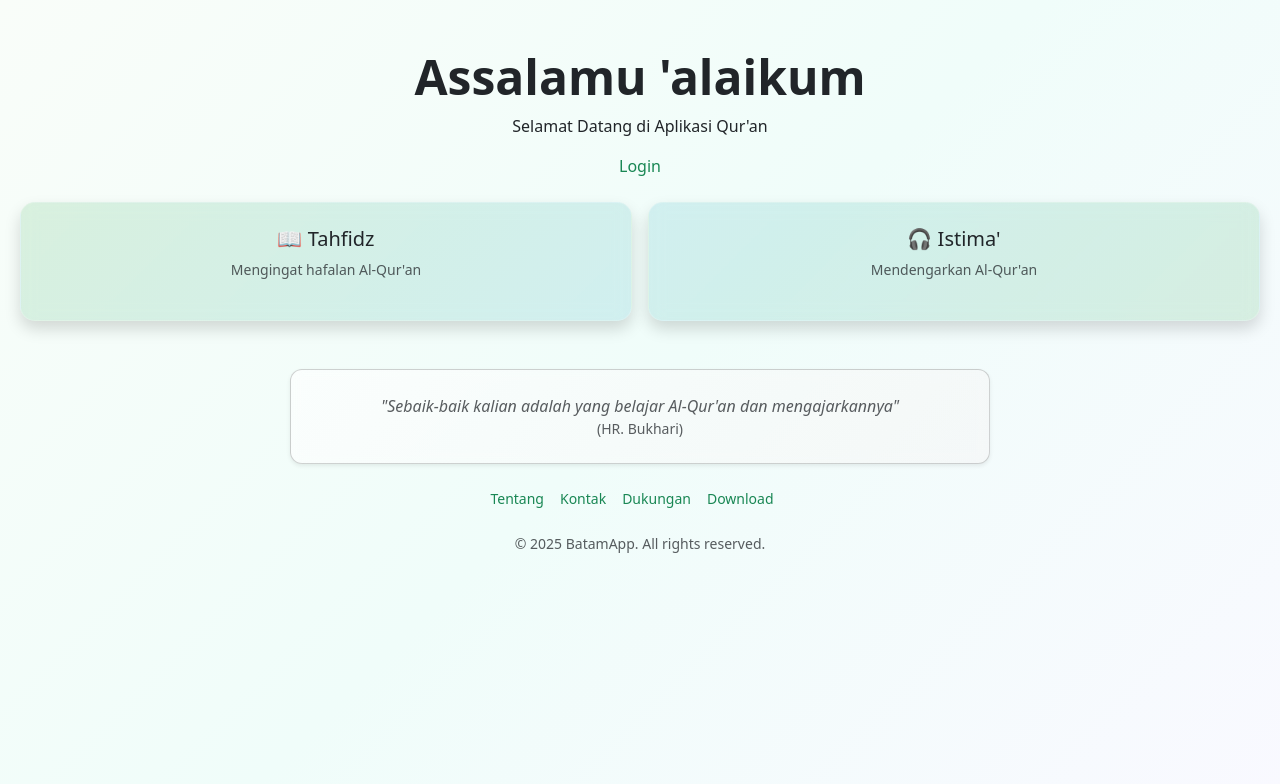
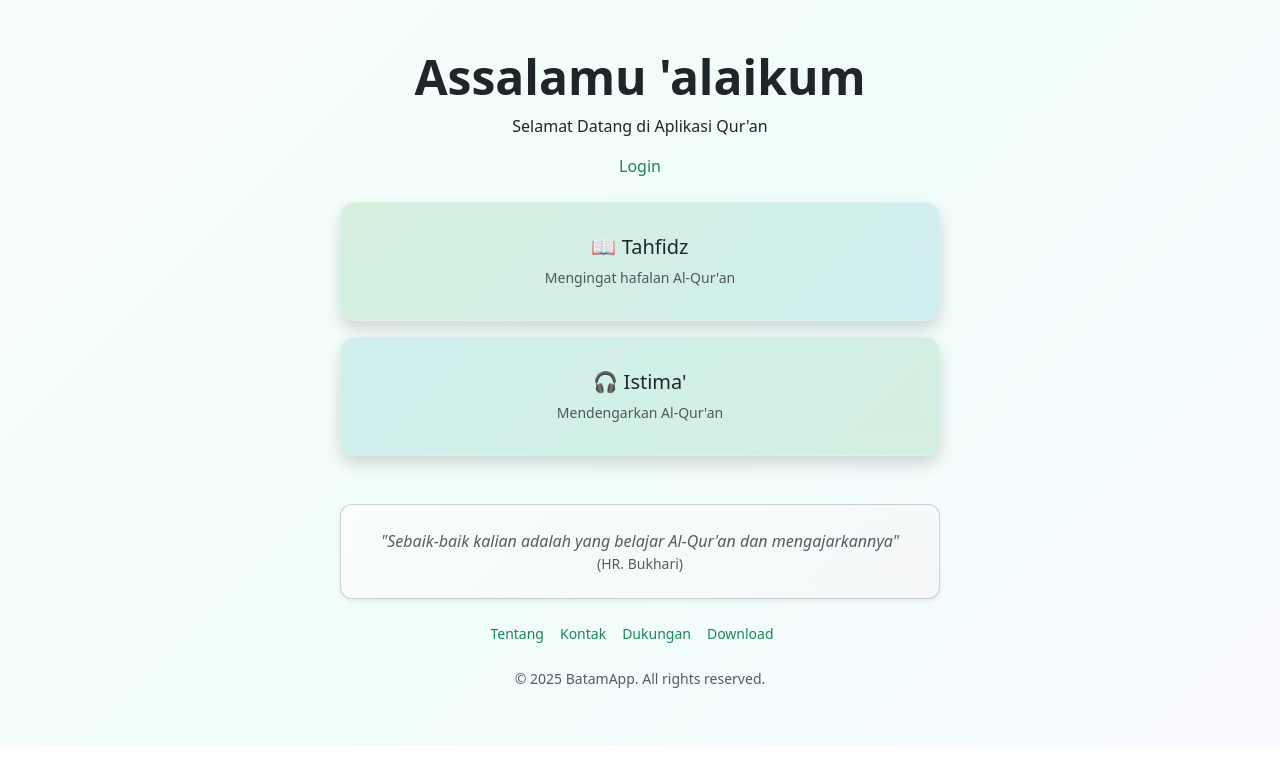
Before and after one commit to batamiharja-satria/tahfidz-vite, a React (Vite) app: page / in a window 1280 px wide. Shown: the top 784 px of the page. Built offline with nearby package versions, Linux system fonts and the light colour scheme.

Commit message:
memperbaiki ui beranda dekstop dan register nilai status

```diff
--- a/dev-dist/sw.js
+++ b/dev-dist/sw.js
@@ -82,7 +82,7 @@ define(['./workbox-ce4f0d5f'], (function (workbox) { 'use strict';
     "revision": "3ca0b8505b4bec776b69afdba2768812"
   }, {
     "url": "index.html",
-    "revision": "0.ngpa699mopo"
+    "revision": "0.d77cf5esmhg"
   }], {});
   workbox.cleanupOutdatedCaches();
   workbox.registerRoute(new workbox.NavigationRoute(workbox.createHandlerBoundToURL("index.html"), {
--- a/src/pages/Register.jsx
+++ b/src/pages/Register.jsx
@@ -1,7 +1,7 @@
 import React, { useState, useEffect } from "react";
 import { supabase } from "../services/supabase";
 import { Link, useNavigate, useLocation } from "react-router-dom";
-import { UserStorage } from "./app/utils/userStorage"; // ✅ IMPORT BARU
+import { UserStorage } from "./app/utils/userStorage";
 
 export default function Register() {
   const [email, setEmail] = useState("");
@@ -18,7 +18,6 @@ export default function Register() {
 
   useEffect(() => {
     const initializeDeviceUUID = async () => {
-      // ✅ GUNAKAN FUNGSI ASYNC KHUSUS
       const uuid = await UserStorage.getPersistentDeviceUUIDAsync();
       setDeviceUUID(uuid);
     };
@@ -65,28 +64,35 @@ export default function Register() {
       if (signUpError) throw signUpError;
 
       if (authData?.user) {
-        // ✅ PERBAIKAN FINAL: Insert baru dengan status default yang eksplisit
+        // ✅ PERBAIKAN: Gunakan JSON.stringify untuk memastikan format array lengkap
+        const correctStatus = JSON.stringify([false,false,false,false,false,false,false,true,true,true]);
+
         const { error: profileError } = await supabase
           .from("profiles")
           .insert({
+            id: authData.user.id, // ✅ TAMBAH ID EXPLICIT
             email: email,
             device_uuid: deviceUUID,
-            status: [false,false,false,false,false,false,false,true,true,true] // ✅ FORCE DEFAULT
+            status: correctStatus, // ✅ PAKAI JSON STRINGIFY
+            created_at: new Date().toISOString(),
+            updated_at: new Date().toISOString()
           });
 
         if (profileError) {
           console.error("Error creating profile:", profileError);
-          // Jika error karena row sudah ada, try update
+
+          // ✅ FALLBACK: Jika insert gagal, coba update dengan format JSON
           const { error: updateError } = await supabase
             .from("profiles")
             .update({
               device_uuid: deviceUUID,
-              status: [false,false,false,false,false,false,false,true,true,true] // ✅ FORCE DEFAULT
+              status: correctStatus // ✅ PAKAI JSON STRINGIFY JUGA DI UPDATE
             })
             .eq("email", email);
 
           if (updateError) {
             console.error("Error updating profile:", updateError);
+            throw new Error("Gagal membuat profil pengguna.");
           }
         }
 
@@ -113,7 +119,6 @@ export default function Register() {
   return (
     <div className="container" style={{ padding: "2rem" }}>
 
-
       <Link
         to="/"
         style={{
@@ -123,8 +128,8 @@ export default function Register() {
           border: 'none',
           borderRadius: '0px',
           textDecoration: 'none',
-    fontSize: '1.5rem', // ✅ TAMBAH INI - ukuran lebih besar
-    fontWeight: 'bold',  // ✅ OPSIONAL - biar lebih tebal
+          fontSize: '1.5rem',
+          fontWeight: 'bold',
           display: 'inline-block',
           lineHeight: '1'
         }}
--- a/src/pages/app/App2.jsx
+++ b/src/pages/app/App2.jsx
@@ -150,7 +150,8 @@ function App2({ session }) {
             style={{
               width: "100%",
               minWidth: "360px",
-              height: "100vh",
+
+              height: "100%",
               margin: "0 auto",
               padding: "40px 20px",
               background: "linear-gradient(135deg, #f9fdf9, #f0fdfa, #f9f9ff)",
@@ -181,17 +182,19 @@ function App2({ session }) {
             )}
 
         {/* Kartu Fitur */}
-            <div className="d-flex justify-content-center gap-3 flex-wrap mt-4">
+<div className="d-flex flex-column align-items-center gap-3 mt-4">
   <div
-                className="card shadow p-4 text-center clickable-card"
+    className="card shadow text-center clickable-card"
     style={{
-                  flex: "1 1 300px",
+      width: "100%",
+      maxWidth: "600px",
       cursor: "pointer",
       background: "linear-gradient(135deg, rgba(40,167,69,0.15), rgba(23,162,184,0.15))",
       backdropFilter: "blur(8px)",
       border: "1px solid rgba(255,255,255,0.2)",
       borderRadius: "15px",
       transition: "all 0.3s ease",
+      padding: "2rem 1.5rem"
     }}
     onClick={() => {
       navigate('/app2/app/fitur1');
@@ -205,20 +208,22 @@ function App2({ session }) {
       e.currentTarget.style.boxShadow = "0 4px 10px rgba(0,0,0,0.1)";
     }}
   >
-                <h5>📖 Tahfidz</h5>
-                <p className="small text-muted">Mengingat hafalan Al-Qur'an</p>
+    <h5 className="mb-2">📖 Tahfidz</h5>
+    <p className="small text-muted mb-0">Mengingat hafalan Al-Qur'an</p>
   </div>
 
   <div
-                className="card shadow p-4 text-center clickable-card"
+    className="card shadow text-center clickable-card"
     style={{
-                  flex: "1 1 300px",
+      width: "100%",
+      maxWidth: "600px",
       cursor: "pointer",
       background: "linear-gradient(135deg, rgba(23,162,184,0.15), rgba(40,167,69,0.15))",
       backdropFilter: "blur(8px)",
       border: "1px solid rgba(255,255,255,0.2)",
       borderRadius: "15px",
       transition: "all 0.3s ease",
+      padding: "2rem 1.5rem"
     }}
     onClick={() => {
       navigate('/app2/app/fitur2');
@@ -232,8 +237,8 @@ function App2({ session }) {
       e.currentTarget.style.boxShadow = "0 4px 10px rgba(0,0,0,0.1)";
     }}
   >
-                <h5>🎧 Istima'</h5>
-                <p className="small text-muted">Mendengarkan Al-Qur'an</p>
+    <h5 className="mb-2">🎧 Istima'</h5>
+    <p className="small text-muted mb-0">Mendengarkan Al-Qur'an</p>
   </div>
 </div>
 
@@ -241,7 +246,7 @@ function App2({ session }) {
             <div
               className="card shadow-sm p-4 mt-5 text-muted small text-center"
               style={{
-                maxWidth: "700px",
+                maxWidth: "600px",
                 margin: "0 auto",
                 background: "linear-gradient(135deg, rgba(255,255,255,0.6), rgba(245,245,245,0.6))",
                 backdropFilter: "blur(6px)",
```
Lines whose indentation alone changed are shown as unchanged.
